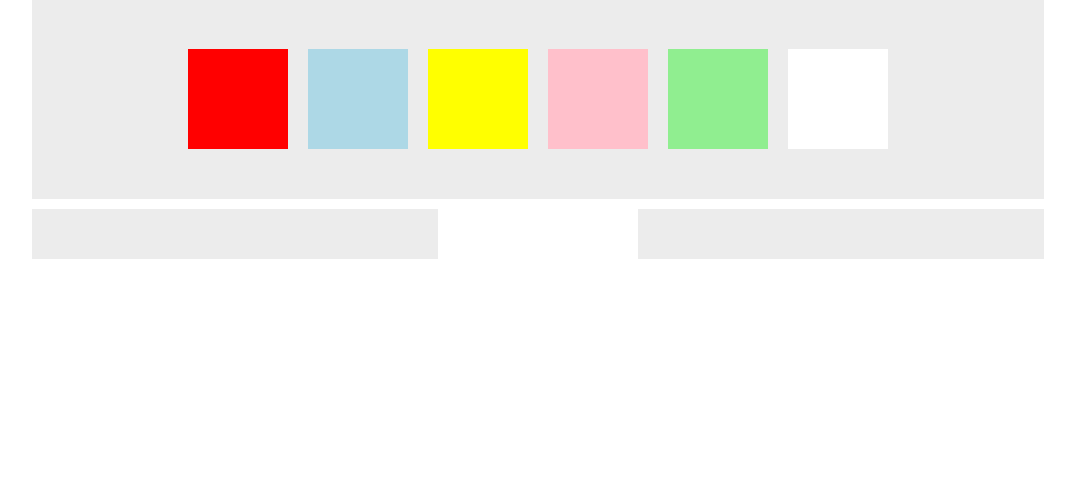
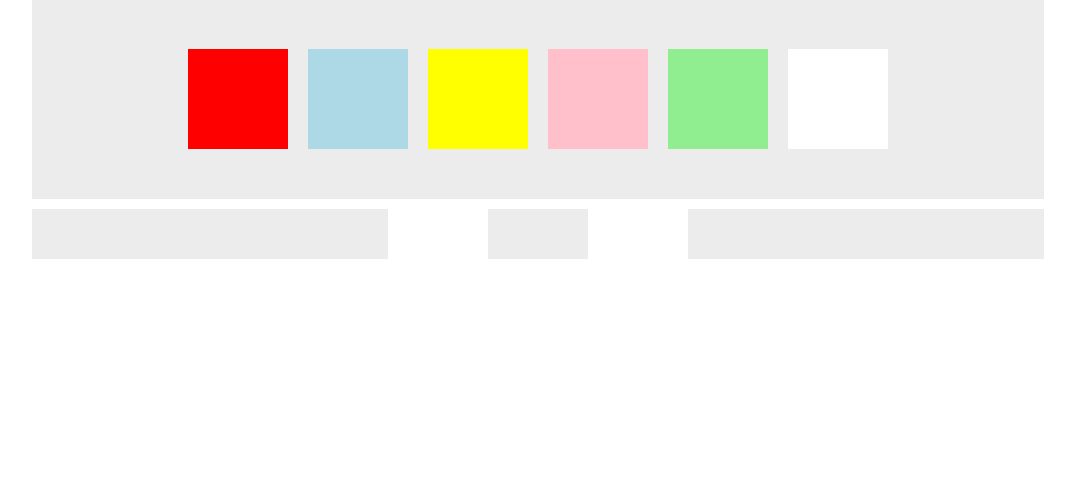
Before and after one commit to Rhod4/MMP, a PHP site: page /GamePage.html in a window 1280 px wide. Shown: the part 137-636 px from the top of the page, without its empty margins (102-1177 px from the left). Run offline with PHP 8.4, Linux system fonts and the light colour scheme.

Commit message:
Game.js, cleaning code and adding break div

```diff
--- a/Page_2/Game.js
+++ b/Page_2/Game.js
@@ -52,12 +52,7 @@ function SameAnswerChecker(){
 }
 
 function NumberInSquareChecker(){
-  for (var rect in rects) {
-    do{
-      document.getElementById(rect).innerHTML = Math.floor(Math.random() * 21);
-    }
-    while (document.getElementById(rect).innerHTML == answer)
-  };
+
 }
 
 function AnswerChecker(sqaureName){
@@ -77,7 +72,14 @@ function RandomQuestion(){
   answer = first + second
   document.getElementById("demo").innerHTML = first + "+" + second;
 
-  NumberInSquareChecker();
+  for (var rect in rects) {
+    do{
+      document.getElementById(rect).innerHTML = Math.floor(Math.random() * 21);
+    }
+    while (document.getElementById(rect).innerHTML == answer)
+  };
+
+
   SameAnswerChecker();
   QuestionUpdate();
 
@@ -87,8 +89,6 @@ function RandomQuestion(){
 
 document.getElementById("demo").onmousedown = function() {
   RandomQuestion();
-
-
 }
 
 
--- a/Page_2/GamePage.html
+++ b/Page_2/GamePage.html
@@ -23,6 +23,7 @@
 <div id = "Progress">
 
   <div id= "Score"></div>
+  <Div id= "Break"></div>
   <div id= "Question"></div>
 
 </div>
--- a/Page_2/GamePageStyle.css
+++ b/Page_2/GamePageStyle.css
@@ -45,6 +45,12 @@ height: 50px;
   height: 50px;
     background-color: white;
 }
+#Break {
+  width: 100px;
+  height: 50px;
+    background-color: #ECECEC;
+}
+
 #Score {
   width: 100px;
   height: 50px;
```
